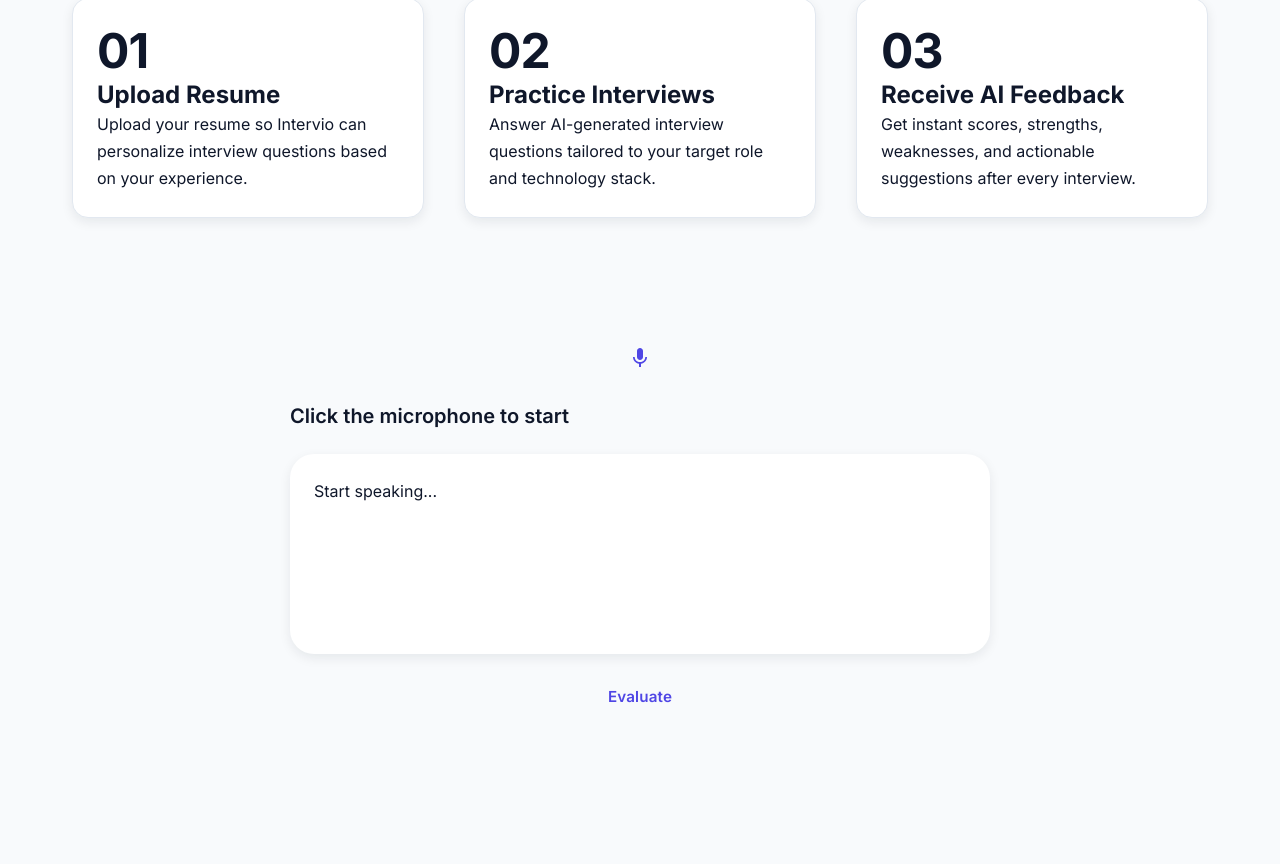
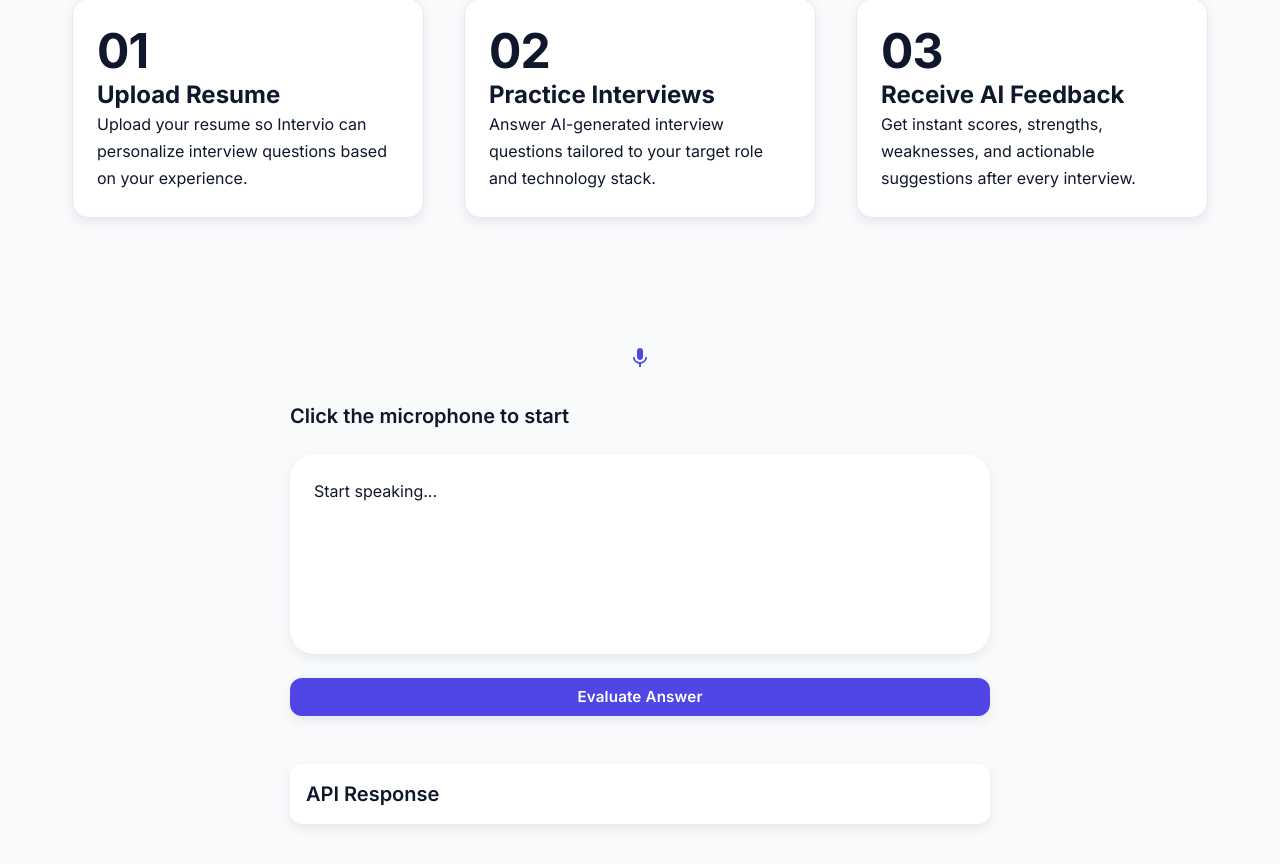
Before and after one commit to SudheerReddy9/intervio, a Next.js app: page / in a window 1280 px wide. Shown: the part 997-1861 px from the top of the page. Before the commit the page ends 1753 px from the top, so only its background shows below. Built offline with nearby package versions, Linux system fonts and the light colour scheme.

Commit message:
Updated the evalaute with API

```diff
--- /dev/null
+++ b/src/app/api/interview/evaluate/route.ts
@@ -0,0 +1,12 @@
+import { NextResponse } from "next/server";
+
+export async function POST(request: Request) {
+    const body = await request.json();
+
+    console.log(body);
+
+    return NextResponse.json({
+        success: true,
+        answer: body.answer,
+    });
+}
--- a/src/features/speech/components/SpeechRecorder.tsx
+++ b/src/features/speech/components/SpeechRecorder.tsx
@@ -1,6 +1,7 @@
 import { Box, Button, IconButton, Paper, Typography } from "@mui/material"
 import MicIcon from "@mui/icons-material/Mic";
 import { useSpeechRecognition } from "../hooks/useSpeechRecognition";
+import { useState } from "react";
 
 const SpeechRecorder: React.FC = (
 
@@ -11,6 +12,28 @@ const SpeechRecorder: React.FC = (
         startListening,
         stopListening,
     } = useSpeechRecognition();
+    const [feedback, setFeedback] = useState('');
+    const evaluateAnswer = async () => {
+        if (!transcript.trim()) {
+            return;
+        }
+
+        const response = await fetch('/api/interview/evaluate', {
+            method: 'POST',
+            headers: {
+                'Content-Type': 'application/json',
+            },
+            body: JSON.stringify({
+                answer: transcript,
+            }),
+        });
+
+        const data = await response.json();
+
+        console.log(data);
+
+        setFeedback(data.answer);
+    };
     return (
 
         <Box
@@ -49,9 +72,26 @@ const SpeechRecorder: React.FC = (
                     {transcript || "Start speaking..."}
                 </Typography>
             </Paper>
-            <Button>
-                Evaluate
+            <Button
+                variant="contained"
+                onClick={evaluateAnswer}
+            >
+                Evaluate Answer
             </Button>
+            <Paper
+                sx={{
+                    mt: 3,
+                    p: 2,
+                }}
+            >
+                <Typography variant="h6">
+                    API Response
+                </Typography>
+
+                <Typography>
+                    {feedback}
+                </Typography>
+            </Paper>
         </Box>
     )
 }
```
